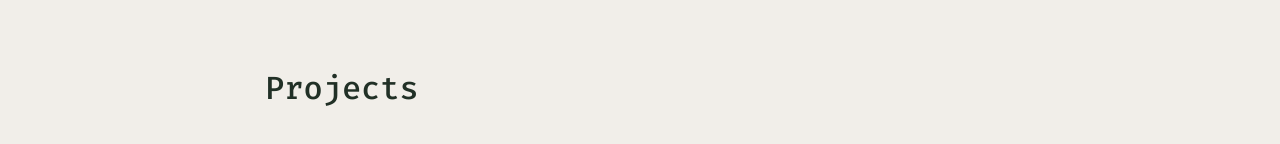
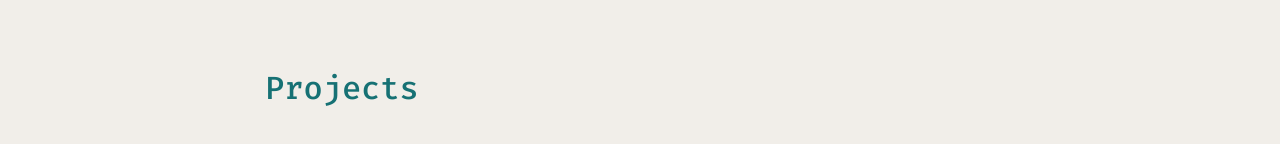
Before and after one commit to saschazar21/sascha.work, a Next.js app: page / in a window 1280 px wide. Shown: the part 464-608 px from the top of the page. Built offline with nearby package versions, Linux system fonts and the light colour scheme.

Commit message:
fix(styles): fixed color values

```diff
--- a/components/fullbleed/index.tsx
+++ b/components/fullbleed/index.tsx
@@ -10,7 +10,7 @@ const FullBleedElement = styled.div`
   overflow: hidden;
   background: ${({ 'data-color': color }: FullBleedProps): string =>
     color
-      ? `linear-gradient(to bottom, HSLA(var(--color-bg-primary), 0.45), HSLA(var(--color-bg-primary), 0.6)) HSL(var(--color-${color}))`
+      ? `linear-gradient(to bottom, HSLA(var(--color-bg-primary), 0.55), HSLA(var(--color-bg-primary), 0.72)) HSL(var(--color-${color}))`
       : 'inherit'};
 
   @media screen and (min-width: 768px) {
--- a/components/style/index.tsx
+++ b/components/style/index.tsx
@@ -5,7 +5,7 @@ import { createGlobalStyle } from 'styled-components/macro';
 export const GlobalStyleSheet = createGlobalStyle`
   :root {
     --color-primary: 140, 18%, 16%; /* #223127 */
-    --color-secondary: 182, 68%, 17%; /* #0e4749 */
+    --color-secondary: 182, 68%, 27%; /* #0e4749 */
     --color-accent: 13, 97%, 46%; /* #E73504 */
     --color-grey: 37, 10%, 61%; /* #A59E92 */
     --color-bg-primary: 38, 24%, 93%; /* #F2EFEA */
@@ -19,9 +19,9 @@ export const GlobalStyleSheet = createGlobalStyle`
 
   @media (prefers-color-scheme: dark) {
     :root:not(.light) {
-      --color-primary: 38, 24%, 93%; /* #F2EFEA */
+      --color-primary: 38, 24%, 95%; /* #F2EFEA */
       --color-secondary: 78, 70%, 46%; /* #96C723 */
-      --color-bg-primary: 140, 18%, 16%; /* #223127 */
+      --color-bg-primary: 140, 5%, 10%; /* #223127 */
       --color-bg-secondary: 182, 68%, 17%; /* #0e4749 */
     }
   }
--- a/pages/index.tsx
+++ b/pages/index.tsx
@@ -27,7 +27,7 @@ const Index = (): JSX.Element => {
       </FullBleed>
       <FullBleed>
         <Container>
-          <h2>Projects</h2>
+          <h2 style={{ color: 'HSL(var(--color-secondary))' }}>Projects</h2>
         </Container>
       </FullBleed>
     </main>
```
